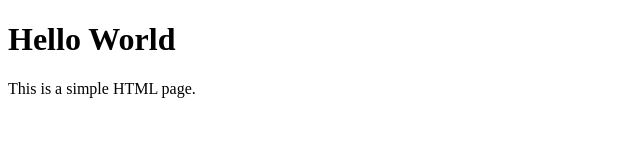
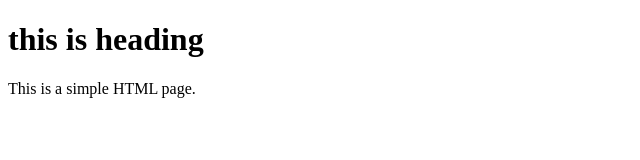
Before and after one commit to hrmn04/Devops, a plain HTML site: page index.html in a window 1280 px wide. Shown: the whole page, without its empty margins (0-640 px from the left). Drawn offline with Linux system fonts and the light colour scheme.

Commit message:
second commit

```diff
--- a/index.html
+++ b/index.html
@@ -4,7 +4,7 @@
     <title>My Page</title>
 </head>
 <body>
-    <h1>Hello World</h1>
+    <h1>this is heading </h1>
     <p>This is a simple HTML page.</p>
 </body>
 </html>
```
